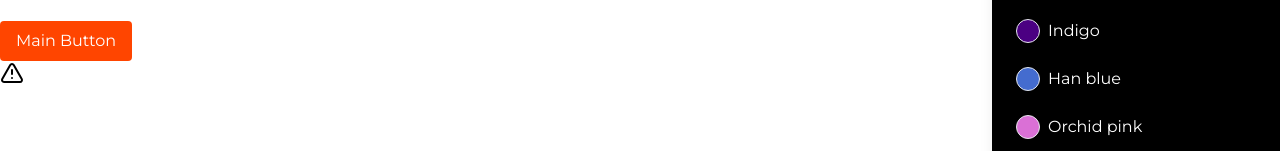
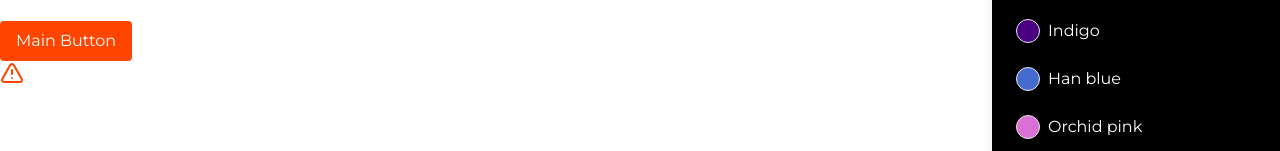
Before and after one commit to ghulamkarimi/portofolio, a React (Vite) app: page / in a window 1280 px wide. Shown: the part 145-296 px from the top of the page. Built offline with nearby package versions, Linux system fonts and the light colour scheme; a web font is replaced by a local one.

Commit message:
Fix import paths and refactor modeSlice for improved structure and functionality

```diff
--- a/src/App.tsx
+++ b/src/App.tsx
@@ -1,11 +1,11 @@
 import { useSelector } from "react-redux";
-import { RootState } from "./feuture/store";
+import { RootState } from "./feature/store";
 import ModeToggle from "./components/ModeToggle";
 import Sidebar from "./components/Sidebar";
 import { TriangleAlert } from "lucide-react";
 
 const Layout = () => {
-  const { mode, buttonColor, iconColor, font, } = useSelector((state: RootState) => state.mode);
+  const { mode, buttonColor, font, } = useSelector((state: RootState) => state.mode);
 
   return (
     <div
@@ -19,7 +19,7 @@ const Layout = () => {
 
       <Sidebar />
 
-      <div className={`min-h-screen  transition-all duration-400 ${mode === "mobile" ? "bg-black mt-2 pt-2" : "bg-white "}`}>
+      <div className={`min-h-screen  transition-all duration-400 ${mode === "mobile" ? "bg-gray-600 mt-2 pt-2" : "bg-white "}`}>
         <div className={`${mode === "mobile" ? "w-[390px] mx-auto bg-white" : "max-w-[1600px] mx-auto"}`}>
           <main className="p-4">
             <h2 className="text-2xl font-bold">Hello World!</h2>
@@ -30,7 +30,7 @@ const Layout = () => {
           <button style={{ backgroundColor: buttonColor, color: "white" }} className="px-4 py-2 rounded">
             Main Button
           </button>
-          <TriangleAlert style={{color:iconColor}} />
+          <TriangleAlert style={{color:buttonColor}} />
         </div>
       </div>
     </div>
--- a/src/components/ModeToggle.tsx
+++ b/src/components/ModeToggle.tsx
@@ -1,6 +1,6 @@
 import { useDispatch, useSelector } from "react-redux";
-import { setMode } from "../feuture/reducers/modeSlice";
-import { RootState } from "../feuture/store";
+import { setMode } from "../feature/reducers/modeSlice";
+import { RootState } from "../feature/store";
 import { Monitor, Smartphone } from "lucide-react"; // Icons von Lucide
 
 const ModeToggle = () => {
--- a/src/components/Sidebar.tsx
+++ b/src/components/Sidebar.tsx
@@ -5,8 +5,8 @@ import {
   setFont,
   saveSettings,
   toggleSidebar,
-} from "../feuture/reducers/modeSlice";
-import { RootState } from "../feuture/store/index";
+} from "../feature/reducers/modeSlice";
+import { RootState } from "../feature/store/index";
 import { useState } from "react";
 import { CircleX, Palette, Check } from "lucide-react";
 
--- a/src/main.tsx
+++ b/src/main.tsx
@@ -1,7 +1,7 @@
 import { StrictMode } from "react";
 import { createRoot } from "react-dom/client";
 import { Provider } from "react-redux";
-import { store } from "./feuture/store/index.ts"; // Importiere den Redux-Store
+import { store } from "./feature/store/index.ts";
 import "./index.css";
 import App from "./App";
 
```
Also changed, not shown: src/feature/reducers/modeSlice.ts (renamed from src/feuture/reducers/modeSlice.ts), src/feature/store/index.ts (renamed from src/feuture/store/index.ts).
